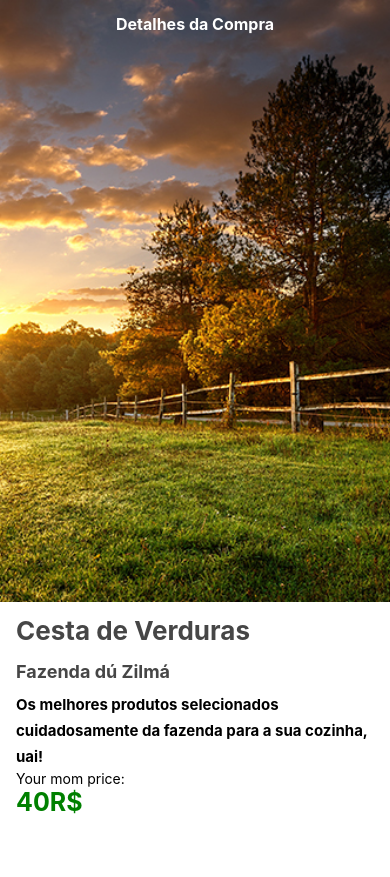
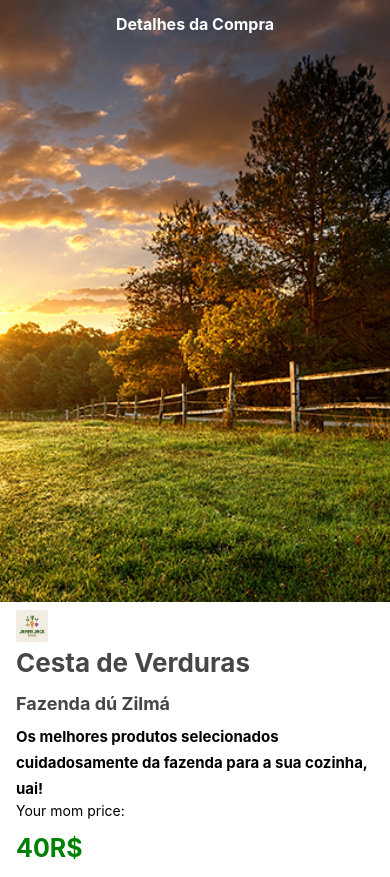
Before and after one commit to ZilmarJunio/ComprasOrgsCesta, a React Native app: screen / in a window 390 px wide. Before the commit the page ends 844 px from the top, so only its background shows below. Built offline with nearby package versions, Linux system fonts and the light colour scheme.

Commit message:
MUDEI ALGUMAS COISAS
COLOQUEI A LOGO

```diff
--- a/src/telas/cesta.js
+++ b/src/telas/cesta.js
@@ -2,6 +2,7 @@ import React from 'react';
 import {StyleSheet, Image, Dimensions, Text, View} from 'react-native';
 
 import top from '../../assets/topoZJ.jpg';
+import logo from '../../assets/logo.png';
 
 const width = Dimensions.get('screen').width;
 
@@ -10,12 +11,18 @@ export default function Cesta() {
     <Image source={top} style={styles.top} />
     <Text style={styles.title}>Detalhes da Compra</Text>
 
-    <View style={styles.cesta}>
-        <Text style={styles.name}>Cesta de Verduras</Text>
+    <View style={styles.View1Prop}>
+
+            <View styles={styles.View2Prop}>
+                <Image source={logo} style={styles.logoFarm}/>
+                <Text style={styles.name}>Cesta de Verduras</Text>
+            </View>
+
         <Text style={styles.farmName}>Fazenda dú Zilmá</Text>
         <Text style={styles.description}>Os melhores produtos selecionados cuidadosamente da fazenda para a sua cozinha, uai!</Text>
         <Text>Your mom price:</Text>
         <Text style={styles.preco}>40R$</Text>
+
     </View>
 
     </>
@@ -23,7 +30,7 @@ export default function Cesta() {
 
 const styles = StyleSheet.create({
 
-    cesta: {
+    View1Prop: {
         paddingVertical: 8,
         paddingHorizontal: 16
     },
@@ -67,11 +74,20 @@ const styles = StyleSheet.create({
     },
 
     preco:{
-
         color: "green",
         fontSize: 25,
-        fontWeight: "bold"
+        fontWeight: "bold",
+        lineHeight: 42,
+        marginTop: 8,
+    },
 
+    View2Prop: {
+        flexDirection: "row",
+    },
+
+    logoFarm: {
+        width:32,
+        height:32,/**/
     }
 
 });
```
